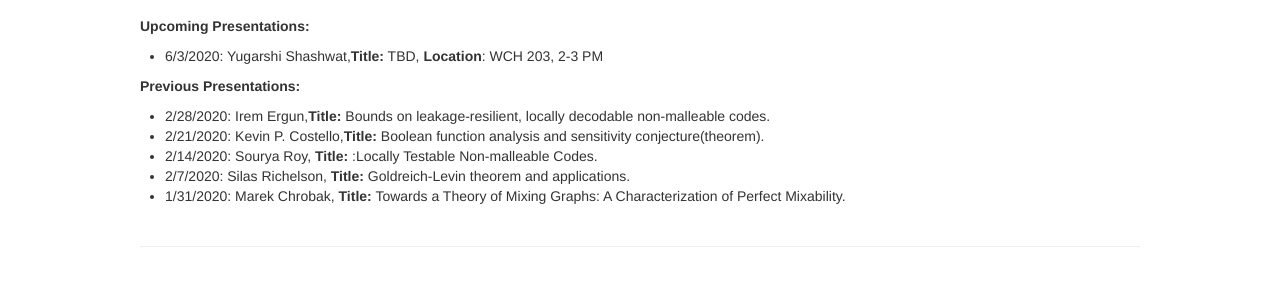
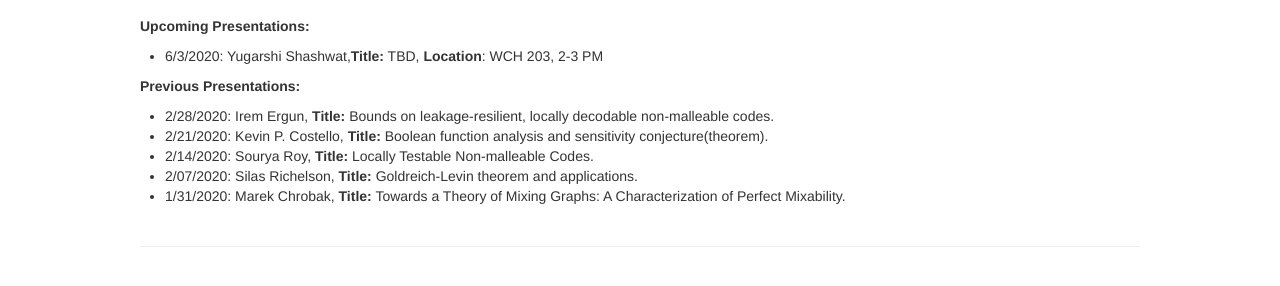
Before and after one commit to SRA2/cstweb, a Jekyll site: the page built from index.md, in a window 1280 px wide. Shown: the part 136-422 px from the top of the page. Built offline with Jekyll 4.4.1, drawn with Linux system fonts in a browser that asks for light colours.

Commit message:
Update index.md

```diff
--- a/index.md
+++ b/index.md
@@ -9,8 +9,8 @@ description:
 
 
 **Previous Presentations:**
-* 2/28/2020: Irem Ergun,**Title:** Bounds on leakage-resilient, locally decodable non-malleable codes.
-* 2/21/2020: Kevin P. Costello,**Title:** Boolean function analysis and sensitivity conjecture(theorem).
-* 2/14/2020: Sourya Roy, **Title:** :Locally Testable Non-malleable Codes.
-* 2/7/2020:  Silas Richelson, **Title:** Goldreich-Levin theorem and applications.
+* 2/28/2020: Irem Ergun, **Title:** Bounds on leakage-resilient, locally decodable non-malleable codes.
+* 2/21/2020: Kevin P. Costello, **Title:** Boolean function analysis and sensitivity conjecture(theorem).
+* 2/14/2020: Sourya Roy, **Title:** Locally Testable Non-malleable Codes.
+* 2/07/2020: Silas Richelson, **Title:** Goldreich-Levin theorem and applications.
 * 1/31/2020: Marek Chrobak, **Title:** Towards a Theory of Mixing Graphs: A Characterization of Perfect Mixability.
```
